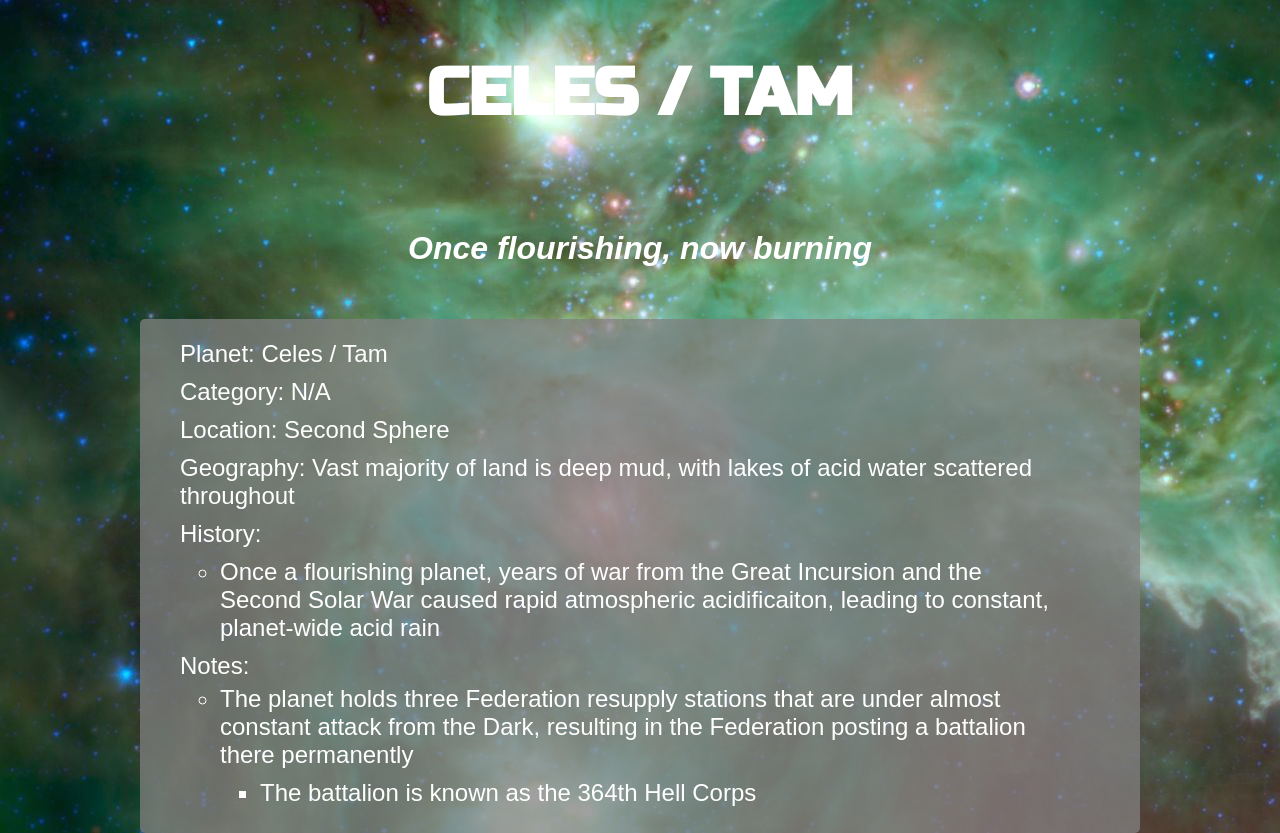
After one commit to theairdemon/thedarkfrontier, a PHP site: page /pd-celes.html in a window 1280 px wide. The commit adds this page. Run offline with PHP 8.4, Linux system fonts and the light colour scheme.

Commit message:
Created celes / tam file

```diff
--- /dev/null
+++ b/pd-celes.html
@@ -0,0 +1,79 @@
+<html>
+  <head>
+    <!-- links -->
+    <link rel="stylesheet" type="text/css" href="style.css">
+    <link rel="icon" type="image/png" href="images/logo4.png">
+    <link rel="manifest" href="manifest.json">
+    <script type="text/javascript" src="script.js"></script>
+
+    <!-- meta tags -->
+    <meta name="viewport" content="width=device-width, height=device-height, initial-scale=1.0">
+    <meta name="apple-mobile-web-app-capable" content="yes">
+    <meta name="mobile-web-app-capable" content="yes">
+
+    <!-- Google Analytics -->
+    <!-- Global site tag (gtag.js) - Google Analytics -->
+    <script async src="https://www.googletagmanager.com/gtag/js?id=UA-122019518-1"></script>
+    <script>
+      window.dataLayer = window.dataLayer || [];
+      function gtag(){dataLayer.push(arguments);}
+      gtag('js', new Date());
+
+      gtag('config', 'UA-122019518-1');
+    </script>
+
+    <title>Celes / Tam</title>
+  </head>
+
+    <body style="background-image: url(images/space_backgrounds/PIA19836-1920x1200.jpg)">
+
+    <main>
+
+      <div class="row">
+        <div class="col-1 header">
+          <div onclick="goBack()" id="back-button"><b>&#8678;</b></div>
+        </div>
+        <div class="col-10 header">
+          <h1><a href="planetary-database.html" class="heading-link">Celes / Tam</a></h1>
+        </div>
+        <div class="col-1 header">
+          <div onclick="window.close()" id="close-button"><b>&#10005;</b></div>
+        </div>
+      </div>
+
+      <div class="row">
+        <div class="col-12">
+          <h3>
+            <i>Once flourishing, now burning</i>
+          </h3>
+        </div>
+      </div>
+
+      <div class="row gray-bkg" style="color: white;">
+        <div class="col-12">
+          <ul class="planetary-database-list">
+            <li> Planet: Celes / Tam</li>
+            <li> Category: N/A</li>
+            <li> Location: Second Sphere</li>
+            <li> Geography: Vast majority of land is deep mud, with lakes of acid water scattered throughout </li>
+            <li> History: </li>
+              <ul>
+                <li>Once a flourishing planet, years of war from the Great Incursion and the Second Solar War
+              caused rapid atmospheric acidificaiton, leading to constant, planet-wide acid rain</li>
+              </ul>
+            <li> Notes:
+              <ul>
+                <li>The planet holds three Federation resupply stations that are under almost constant attack
+                from the Dark, resulting in the Federation posting a battalion there permanently</li>
+                <ul>
+                  <li>The battalion is known as the 364th Hell Corps</li>
+                </ul>
+              </ul>
+            </li>
+          </ul>
+        </div>
+      </div>
+    </main>
+
+  </body>
+</html>
--- a/style.css
+++ b/style.css
@@ -158,12 +158,12 @@ li {
 }
 
 .row.gray-bkg {
-  background: rgba(128,128,128,0.85);
+  background: rgba(128,128,128,0.75);
   border-radius: 5px;
 }
 
 [class*="col-"].gray-bkg {
-  background: rgba(128,128,128,0.85);
+  background: rgba(128,128,128,0.75);
   border-radius: 5px;
   min-height: 100px;
 }
```
Also changed, not shown: index.html (+5 -3 lines), planetary-database.html (+5 -3 lines).
